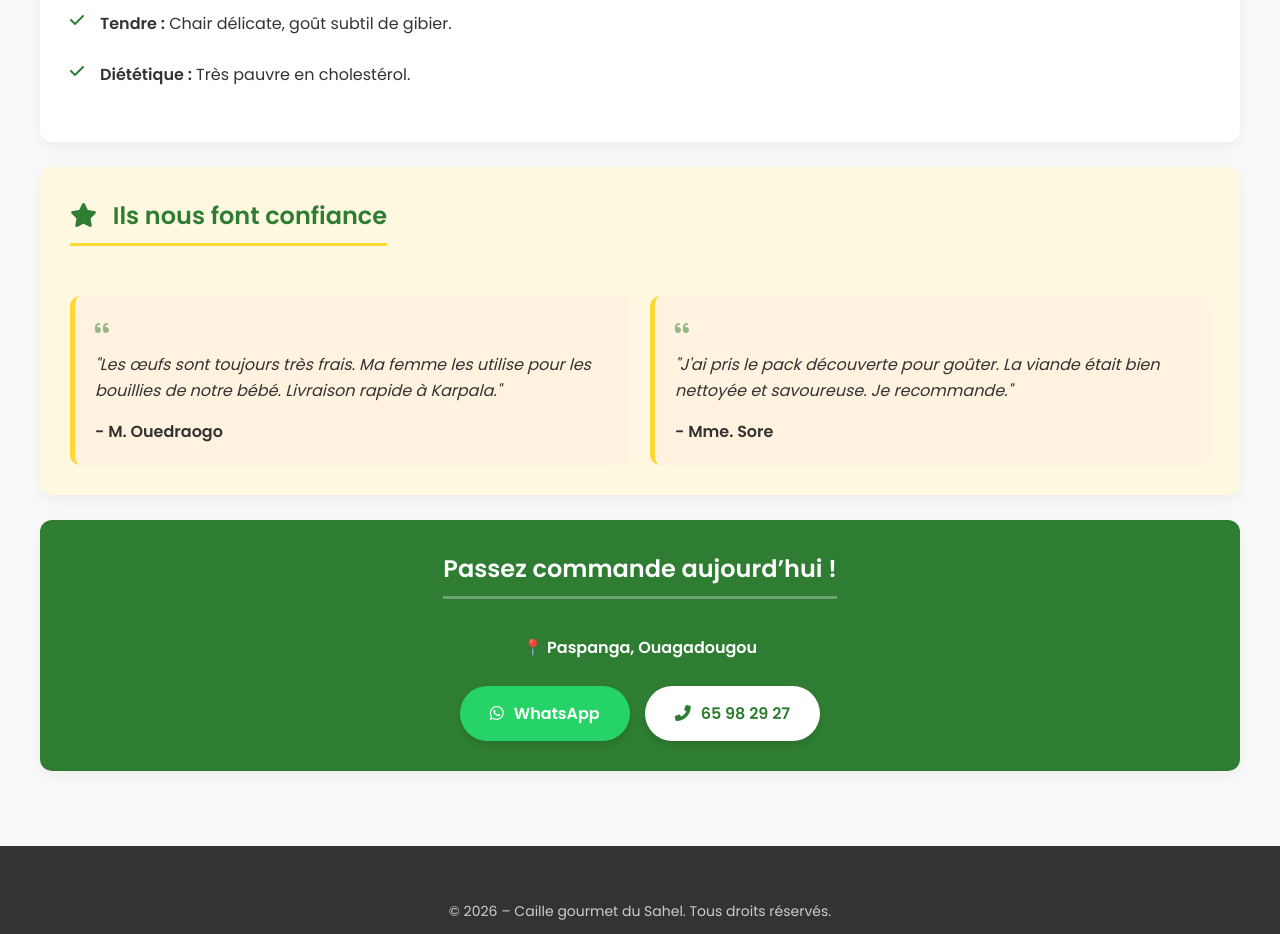
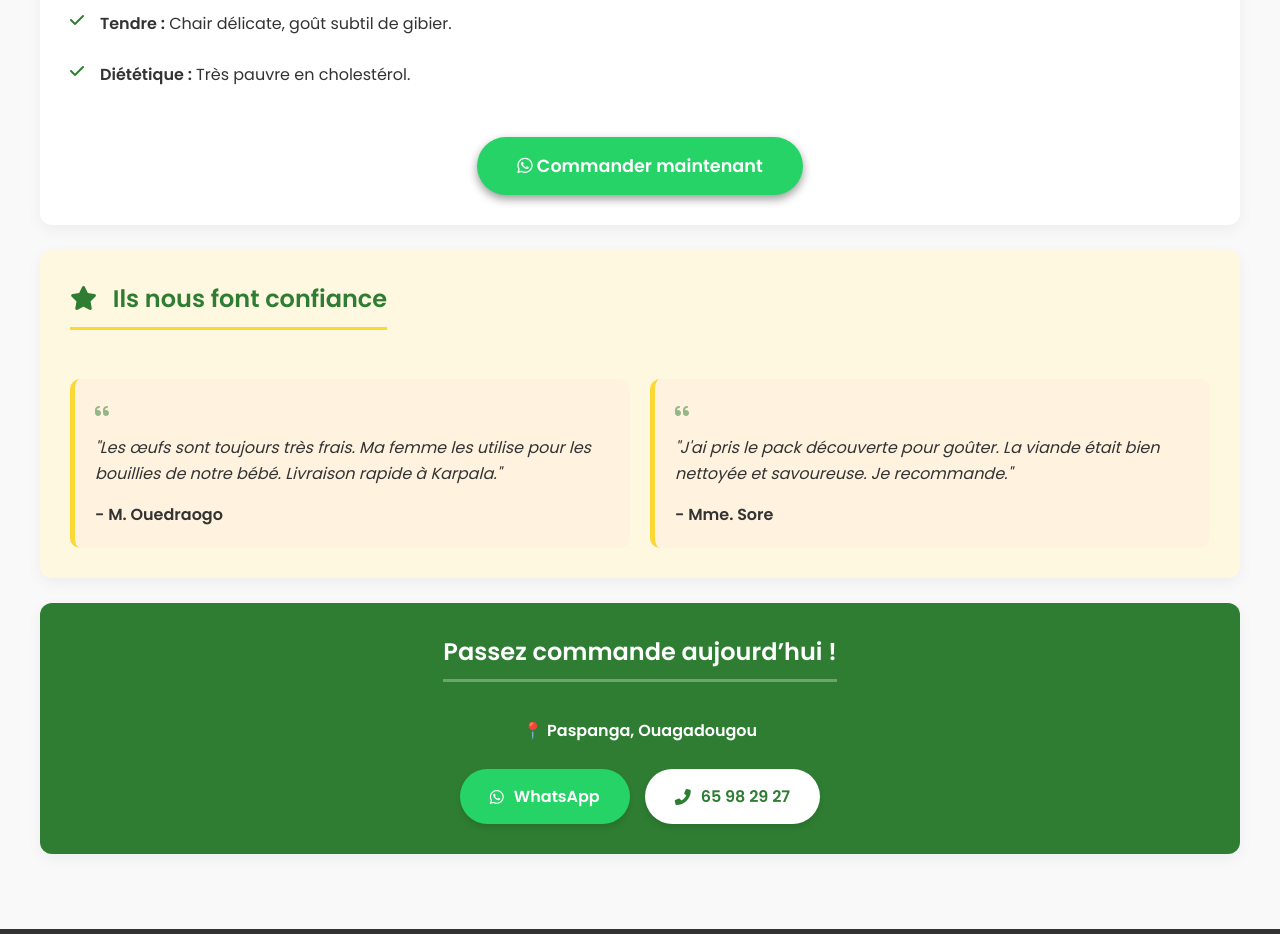
Before and after one commit to hvolierebf-loft/quail-farm-webpage, a plain HTML site: page index.html in a window 1280 px wide. Shown: the part 5074-6008 px from the top of the page. Drawn offline with Linux system fonts and the light colour scheme.

Commit message:
Added Order Button

```diff
--- a/index.html
+++ b/index.html
@@ -301,7 +301,7 @@
             color: white;
         }
 
-        /* URGENCY BANNER (NOUVEAU) */
+        /* URGENCY BANNER */
         .urgency-banner {
             background-color: #fff8e1;
             color: #d84315;
@@ -480,7 +480,7 @@
         <h2><i class="fas fa-tags"></i> Nos Tarifs & Offres</h2>
         <p>Qualité premium, prix transparents. Commandez directement sur WhatsApp.</p>
 
-        <!-- NOUVEAU : ENCART D'URGENCE -->
+        <!-- ENCART D'URGENCE -->
         <div class="urgency-banner">
             <i class="fas fa-stopwatch"></i> <strong>Production artisanale :</strong> Nos œufs frais du matin partent vite. Réservez tôt pour garantir votre livraison !
         </div>
@@ -701,6 +701,13 @@
                 </ul>
             </div>
         </div>
+
+        <!-- NOUVEAU BOUTON COMMANDER -->
+        <div style="text-align: center; margin-top: 25px;">
+            <a href="https://wa.me/22678916975?text=Bonjour,%20je%20souhaite%20commander%20des%20cailles%20de%20chair." class="btn-main" style="border: none;">
+                <i class="fab fa-whatsapp"></i> Commander maintenant
+            </a>
+        </div>
     </section>
 
     <!-- SECTION TÉMOIGNAGES -->
```
